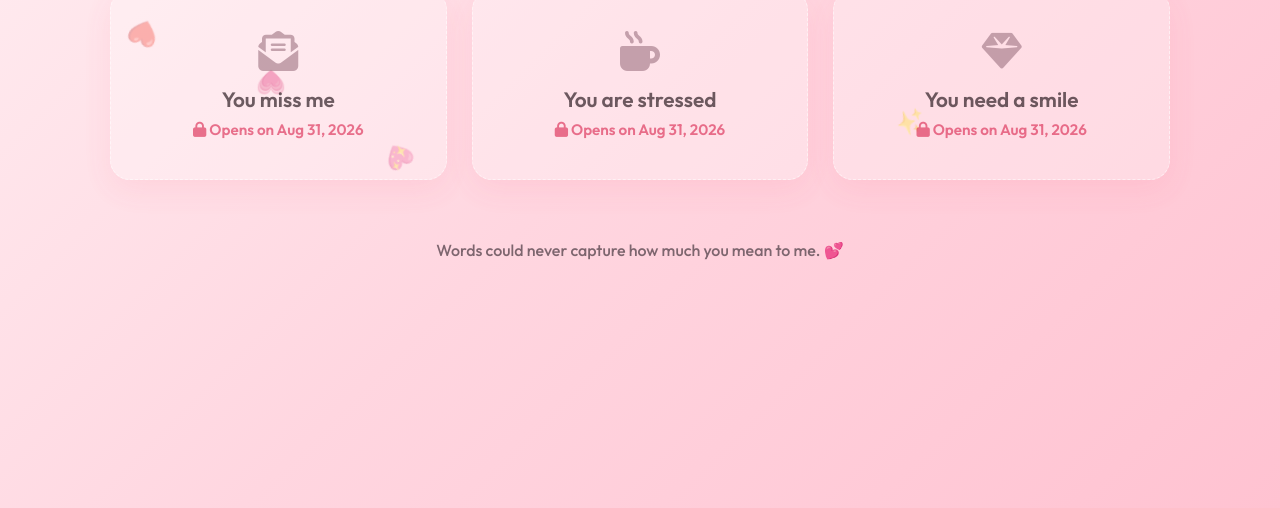
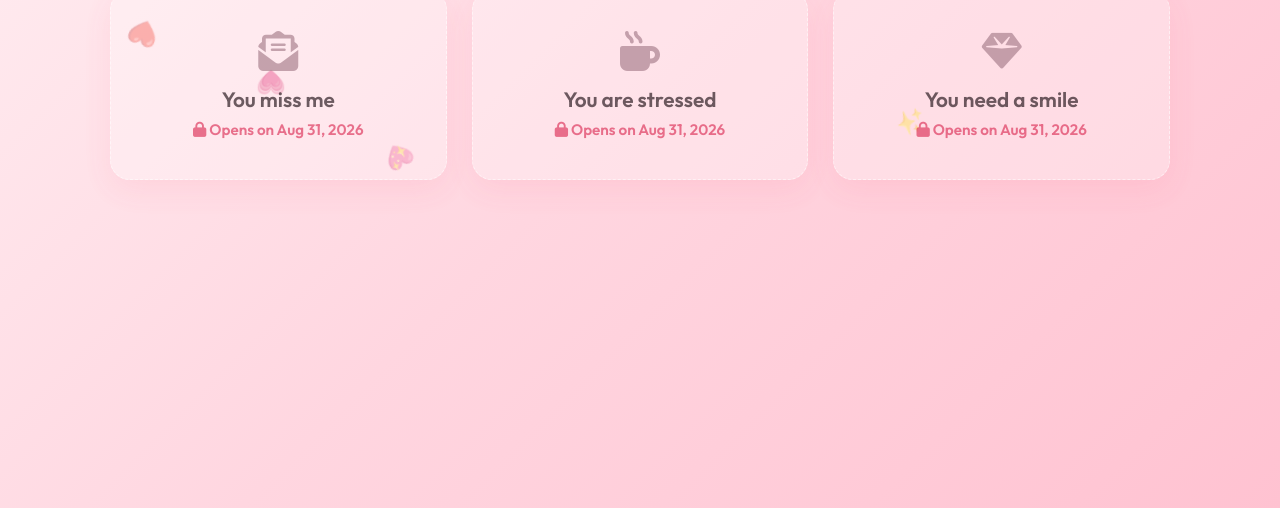
Before and after one commit to rxven-dev/kiersty, a plain HTML site: page notes.html in a window 1280 px wide. Shown: the part 292-800 px from the top of the page. Drawn offline with Linux system fonts and the light colour scheme.

Commit message:
Update notes.html

```diff
--- a/notes.html
+++ b/notes.html
@@ -49,7 +49,6 @@
         </section>
 
         <footer>
-            <p>Words could never capture how much you mean to me. 💕</p>
         </footer>
     </div>
 
```
